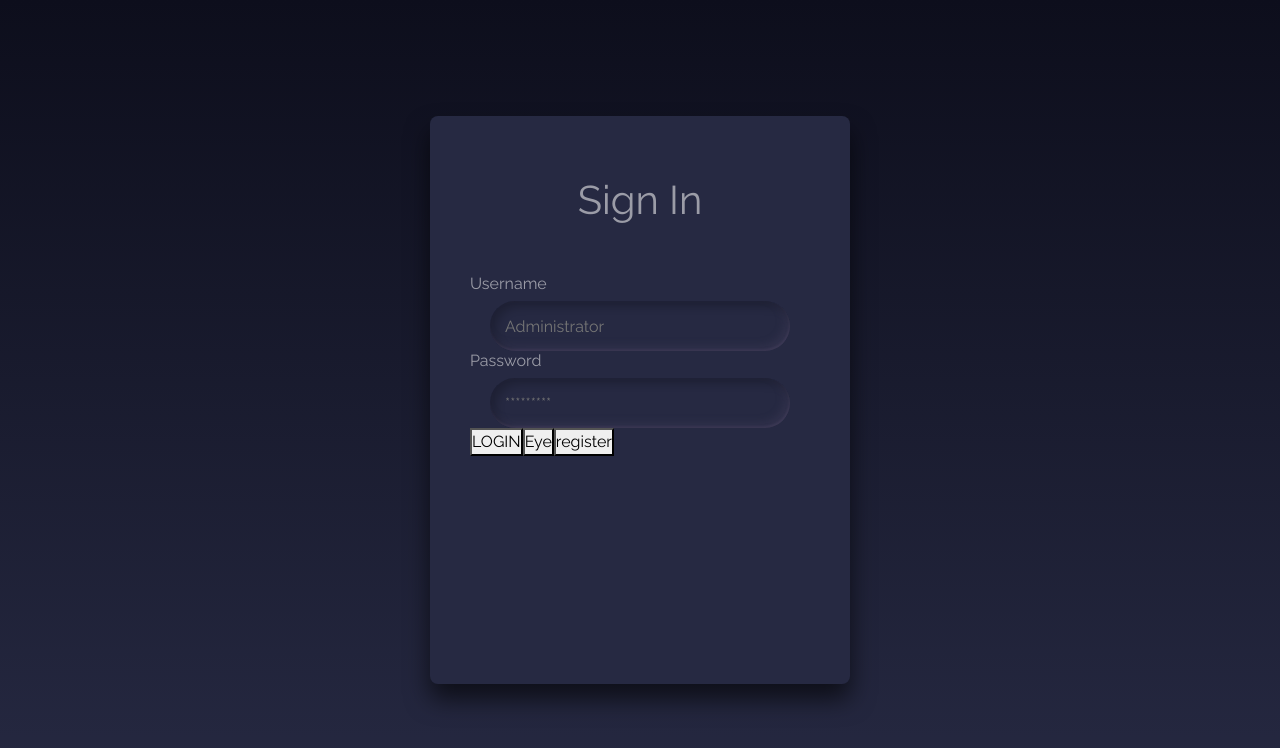
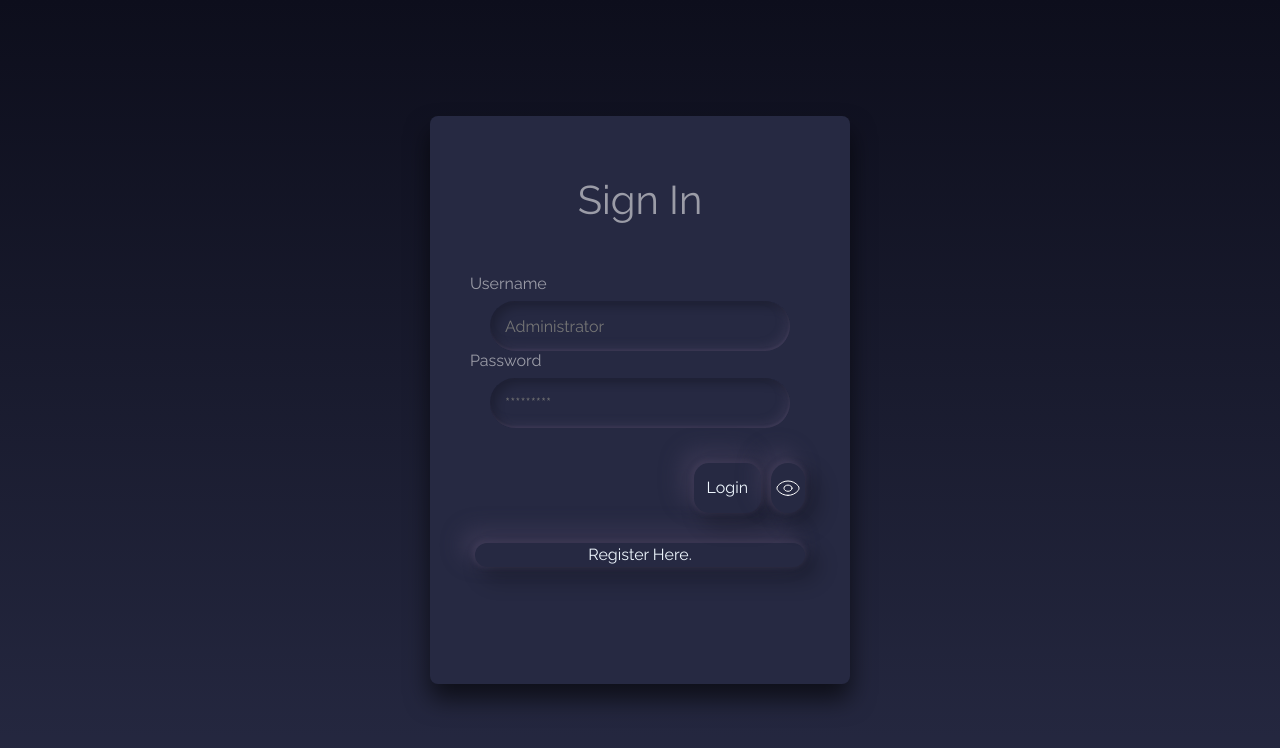
Before and after one commit to toperrrrrrrr/pos, a React (Create React App) app: page / in a window 1280 px wide. Shown: the top 748 px of the page. Built offline with nearby package versions, Linux system fonts and the light colour scheme.

Commit message:
revamped the Login page

```diff
--- /dev/null
+++ b/src/components/Alerts/Alerts.css
@@ -0,0 +1,78 @@
+
+.confirmation-overlay {
+    position: fixed;
+    top: 0;
+    left: 0;
+    width: 100%;
+    height: 100%;
+    background-color: rgba(0, 0, 0, 0.5);
+    display: flex;
+    justify-content: center;
+    align-items: center;
+    backdrop-filter: blur(5px);
+  }
+
+.confirmation-box {
+    background: var(--color-bg);
+    padding: 20px;
+    border-radius: 5px;
+  }
+
+  .confirmation-buttons {
+    display: flex;
+    justify-content: flex-end;
+    margin-top: 10px;
+  }
+
+  .confirmation-buttonss {
+    display: flex;
+    justify-content: flex-start;
+    margin-top: 10px;
+  }
+
+  .confirmation-buttons button {
+    margin-left: 10px;
+  }
+
+
+
+.alert-button {
+    top: 0;
+    margin: 5px;
+    width: auto;
+    padding-left: 8px;
+    padding-right: 8px;
+    padding-top: 8px;
+    padding-bottom: 8px;
+    height: autos;
+    border-width: 0 6px 6px 0;
+    display: inline-block;
+  }
+
+
+  .alert-btn {
+    text-align: center;
+    border: #262942;
+    box-shadow: 0 15px 25px var(--color-shadow);
+    margin: 5px;
+    border-radius: 15px;
+    color: var(--color-text);
+    background: var(--color-bg);
+    cursor: pointer;
+    box-shadow: 10px 10px 20px 5px rgba(0, 0, 0, 0.2),
+      -10px -10px 20px 5px rgba(77, 71, 100, 0.4),
+      -1px -1px 4px 2px rgba(77, 71, 100, 0.4);
+    transition: background 0.1s ease-in-out;
+    margin-top: 25px;
+  }
+
+  .alert-btn:hover {
+    background: var(--color-box);
+  }
+
+  .alert-btn:active {
+    box-shadow: 5px 5px 10px 2.5px rgba(0, 0, 0, 0.2),
+      -5px -5px 10px 2.5px rgba(77, 71, 100, 0.3),
+      -1px -1px 4px 2px rgba(77, 71, 100, 0.4);
+    background: var(--color-box-hover);
+  }
--- a/src/components/Alerts/Alerts.js
+++ b/src/components/Alerts/Alerts.js
@@ -1,4 +1,5 @@
 import React from 'react'
+import "./Alerts.css";
 
 const Alerts = ({ isOpen, title, message, onClose, onConfirm, isHidden }) => {
     if (!isOpen) {
@@ -11,8 +12,8 @@ const Alerts = ({ isOpen, title, message, onClose, onConfirm, isHidden }) => {
             <h2>{title}</h2>
             <p>{message}</p>
             <div className="confirmation-buttons">
-                <button onClick={onConfirm} className="box btn" >Confirm</button>
-                <button onClick={onClose} className="box btn" hidden={isHidden}>Cancel</button>
+                <button onClick={onConfirm} className="alert-btn" >Confirm</button>
+                <button onClick={onClose} className="alert-btn" hidden={isHidden}>Cancel</button>
             </div>
             </div>
         </div>
--- a/src/components/Login.js
+++ b/src/components/Login.js
@@ -1,7 +1,9 @@
 import React, { useState, useEffect } from "react";
+import "@fortawesome/fontawesome-free/css/all.min.css";
 import { useNavigate } from "react-router-dom";
 import "./index.css";
 import Alerts from "./Alerts/Alerts";
+import eyes from "../img/eye.svg";
 
 const Login = () => {
   const [isLoggedIn, setLoggedIn] = useState(false);
@@ -73,25 +75,27 @@ const Login = () => {
                 value={isUsername}
                 placeholder="Administrator"
                 onChange={(e) => setUsername(e.target.value)}
-            ></input></div>
+              ></input>
+            </div>
             <h6> Password</h6>
-            <div className="input-box">
+            <div className="input-box input-container">
               <input
                 type={isEye}
                 className="form-input"
                 placeholder="*********"
                 onChange={(e) => setPassword(e.target.value)}
-            ></input></div>
+              ></input>
+            </div>
             <div className="login-button-container">
               <button type="button" className="form-btn" onClick={handleLogin}>
-              LOGIN
+                <div className="login-button">Login</div>
               </button>
-              <button type="button" className="form-btn" onClick={eye}>
-              Eye
+              <button type="button" className="eye-button" onClick={eye}>
+              <img src={eyes} className="eyes"></img>
             </button>
-              <button type="button" className="form-btn" onClick={register}>
-               register
-              </button>
+            </div>
+            <div className="form-btn" onClick={register}>
+              Register Here.
             </div>
           </form>
         </div>
--- a/src/components/index.css
+++ b/src/components/index.css
@@ -86,7 +86,6 @@ h1 {
   transition: all 0.3s ease-in-out;
 }
 
-
 .form-input:focus {
   outline: none;
   box-shadow: inset 5px 5px 8px 1px rgba(0, 0, 0, 0.2),
@@ -94,3 +93,74 @@ h1 {
     inset -1px -2px 2px 0px rgba(77, 71, 100, 0.4),
     5px 5px 10px 2.5px rgba(0, 0, 0, 0.2);
 }
+
+
+.login-button-container {
+  display: flex;
+  justify-content: flex-end;
+  margin-top: 10px;
+}
+
+
+.login-button {
+  top: 0;
+  margin: 5px;
+  width: auto;
+  padding-left: 8px;
+  padding-right: 8px;
+  padding-top: 8px;
+  padding-bottom: 8px;
+  height: autos;
+  border-width: 0 6px 6px 0;
+  display: inline-block;
+}
+
+
+.form-btn {
+  text-align: center;
+  border: #262942;
+  box-shadow: 0 15px 25px var(--color-shadow);
+  margin: 5px;
+  border-radius: 15px;
+  color: var(--color-text);
+  background: var(--color-bg);
+  cursor: pointer;
+  box-shadow: 10px 10px 20px 5px rgba(0, 0, 0, 0.2),
+    -10px -10px 20px 5px rgba(77, 71, 100, 0.4),
+    -1px -1px 4px 2px rgba(77, 71, 100, 0.4);
+  transition: background 0.1s ease-in-out;
+  margin-top: 25px;
+}
+
+.form-btn:hover {
+  background: var(--color-box);
+}
+
+.form-btn:active {
+  box-shadow: 5px 5px 10px 2.5px rgba(0, 0, 0, 0.2),
+    -5px -5px 10px 2.5px rgba(77, 71, 100, 0.3),
+    -1px -1px 4px 2px rgba(77, 71, 100, 0.4);
+  background: var(--color-box-hover);
+}
+
+
+.eyes{
+  fill:aliceblue;
+  padding: 5px;
+}
+
+.eye-button {
+  text-align: center;
+  border: #262942;
+  box-shadow: 0 15px 25px var(--color-shadow);
+  margin: 5px;
+  border-radius: 100px;
+  color: var(--color-text);
+  background: var(--color-bg);
+  cursor: pointer;
+  box-shadow: 10px 10px 20px 5px rgba(0, 0, 0, 0.2),
+    -10px -10px 20px 5px rgba(77, 71, 100, 0.4),
+    -1px -1px 4px 2px rgba(77, 71, 100, 0.4);
+  transition: background 0.1s ease-in-out;
+  margin-top: 25px;
+}
```
Also changed, not shown: src/img/eye.svg (added). Lines whose indentation alone changed are shown as unchanged.
